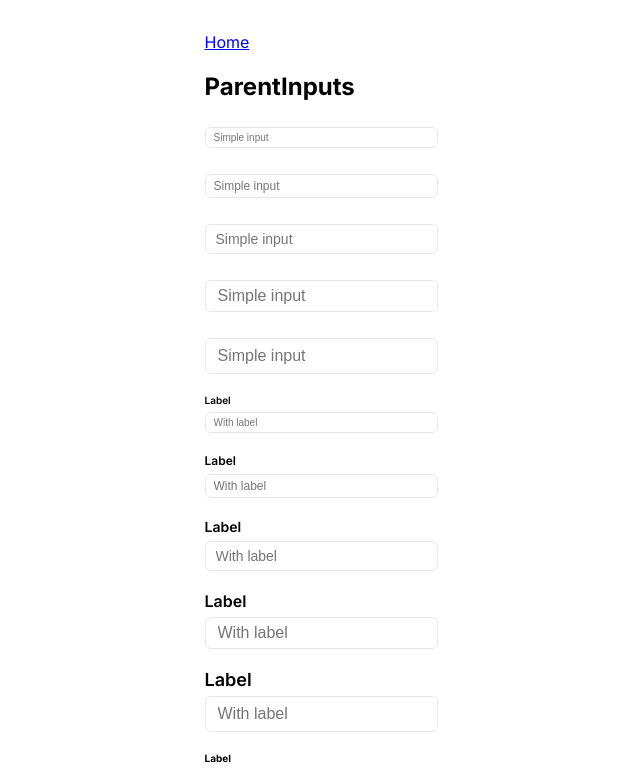
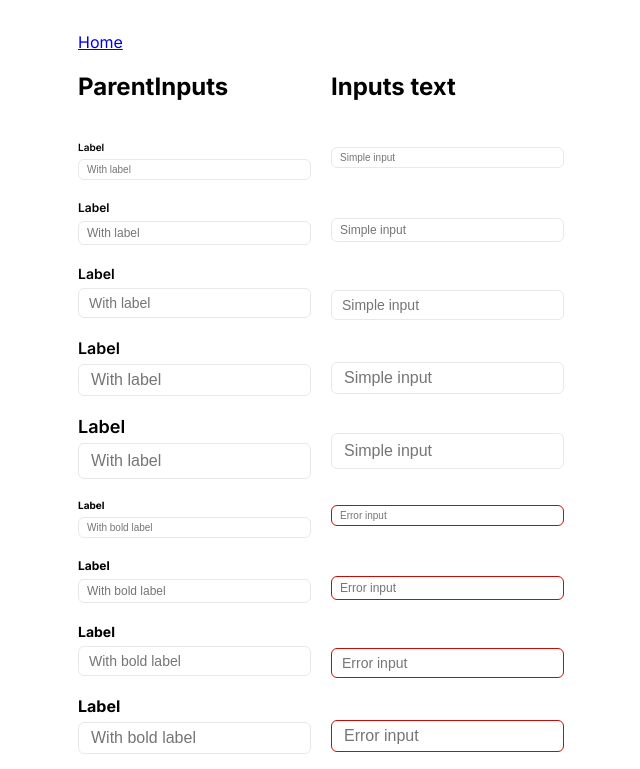
Before and after one commit to morning-la-tech/morning-react-ui, a Next.js app: page /inputs in a window 1280 px wide. Shown: the top 769 px of the page, without its empty margins (319-959 px from the left). Built offline with nearby package versions, Linux system fonts and the light colour scheme.

Commit message:
add error and disabled props to input text

```diff
--- a/app/inputs/page.tsx
+++ b/app/inputs/page.tsx
@@ -15,6 +15,8 @@ export default function page() {
     size?: Size;
     value?: string;
     placeholder?: string;
+    isError?: boolean;
+    isDisabled?: boolean;
   }) => {
     return (
       <>
@@ -31,13 +33,18 @@ export default function page() {
     <div style={{ display: 'flex', flexDirection: 'row' }}>
       <Container>
         <Link href={'/'}>Home</Link>
-        <h1>ParentInputs</h1>
         <Columns>
           <Column>
-            {renderInputs({ placeholder: 'Simple input' })}
+            <h1>ParentInputs</h1>
             {renderInputs({ label: 'Label', placeholder: 'With label' })}
             {renderInputs({ label: 'Label', isLabelBold: true, placeholder: 'With bold label' })}
             {renderInputs({ label: 'Label', sublabel: 'Sublabel', placeholder: 'With label and sublabel' })}
+          </Column>
+          <Column>
+            <h1>Inputs text</h1>
+            {renderInputs({ placeholder: 'Simple input' })}
+            {renderInputs({ placeholder: 'Error input', isError: true })}
+            {renderInputs({ placeholder: 'Disabled input', isDisabled: true })}
           </Column>
         </Columns>
       </Container>
--- a/components/inputs/Input.tsx
+++ b/components/inputs/Input.tsx
@@ -11,13 +11,26 @@ type InputProps = {
   placeholder?: string;
   value?: string;
   isLabelBold?: boolean;
+  isError?: boolean;
+  isDisabled?: boolean;
 };
 
 const Input = forwardRef<HTMLInputElement, InputProps>(
-  ({ label, sublabel, isLabelBold, size = Size.m, value, placeholder }, ref) => {
+  ({ label, sublabel, isLabelBold, size = Size.m, value, placeholder, isError, isDisabled }, ref) => {
     return (
       <ParentInput label={label} sublabel={sublabel} isLabelBold={isLabelBold} size={size}>
-        <input className={classNames(styles.input, styles[size])} ref={ref} value={value} placeholder={placeholder} />
+        <input
+          className={classNames(
+            styles.input,
+            styles[size],
+            { [styles.error]: isError },
+            { [styles.disabled]: isDisabled },
+          )}
+          ref={ref}
+          value={value}
+          placeholder={placeholder}
+          disabled={isDisabled}
+        />
       </ParentInput>
     );
   },
--- a/components/inputs/input.module.css
+++ b/components/inputs/input.module.css
@@ -4,6 +4,7 @@
     border-radius: 6px;
     box-sizing: border-box;
     width: 100%;
+    background: var(--white);
 }
 
 .input:focus {
@@ -11,6 +12,14 @@
     border: 1px solid var(--sapphire);
 }
 
+.input.error {
+    border-color: var(--brick);
+}
+
+.input.disabled {
+    opacity: 0.5;
+}
+
 .input.xl  { font-size: var(--font-size-l); padding: 8px 12px; }
 .input.l   { font-size: var(--font-size-l); padding: 6px 12px; }
 .input.m   { font-size: var(--font-size-normal); padding: 6px 10px; }
```
